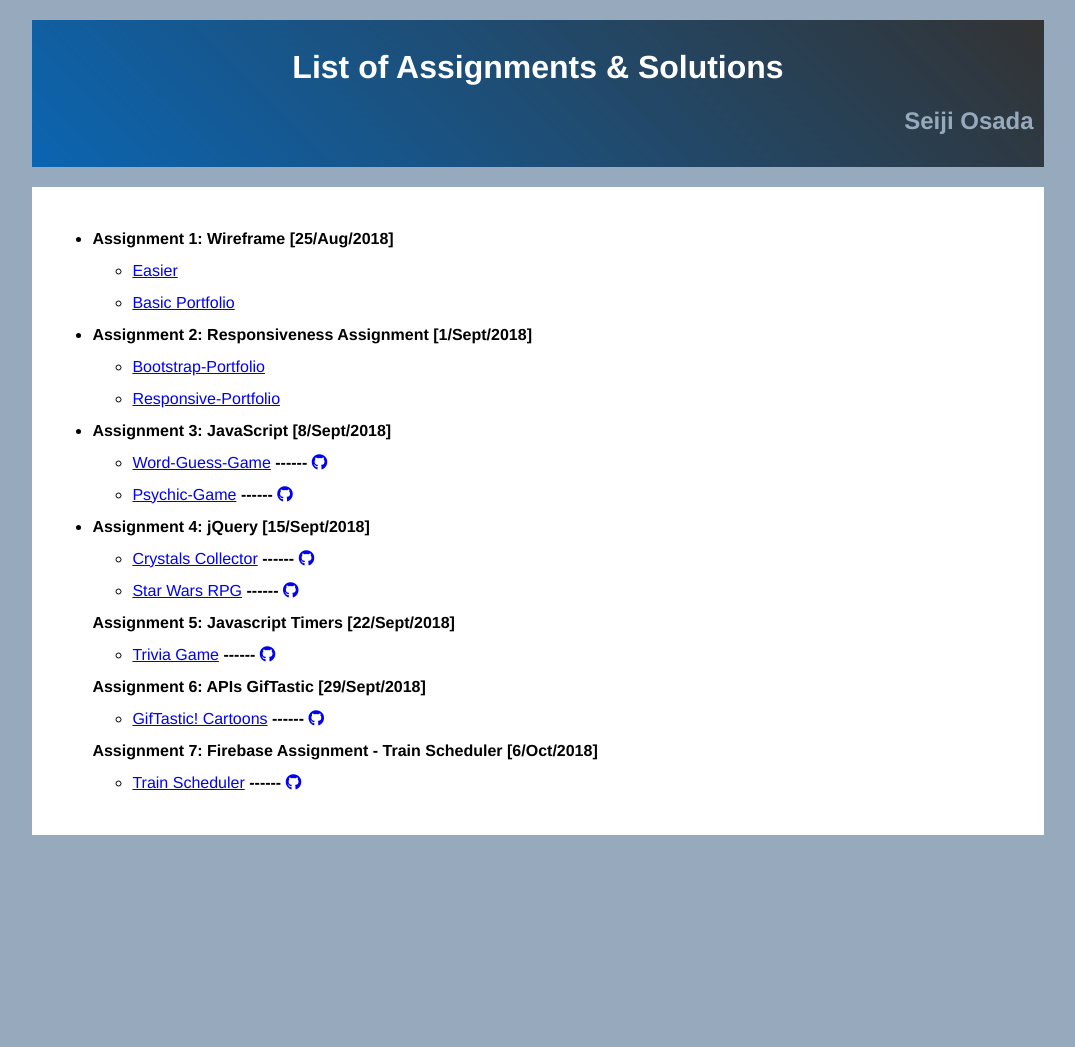
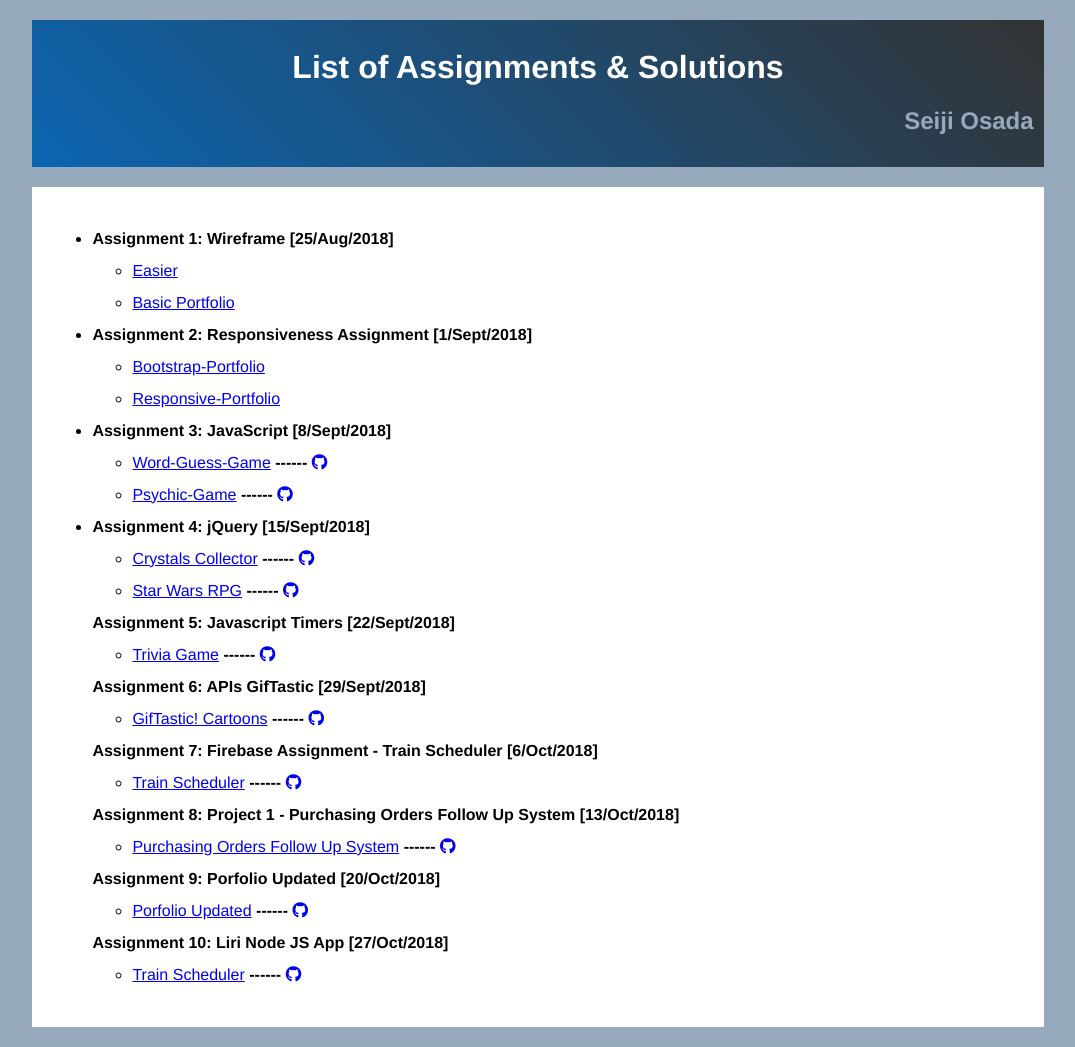
Before and after one commit to seiji13r/2018codingBootcampCoursework, a plain HTML site: page index.html in a window 1280 px wide. Shown: the whole page, without its empty margins (102-1177 px from the left). Before the commit the page ends 855 px from the top, so only its background shows below. Drawn offline with Linux system fonts and the light colour scheme.

Commit message:
Index Menu Updated

```diff
--- a/index.html
+++ b/index.html
@@ -84,6 +84,33 @@
           </li>
         </ul>
 
+        <strong>Assignment 8: Project 1 - Purchasing Orders Follow Up System [13/Oct/2018]</strong>
+        <ul>
+          <li>
+            <a href="https://nicolaskennof.github.io/PO-Boss/" target="_blank">Purchasing Orders Follow Up System</a>
+            <strong>------</strong>
+            <a href="https://github.com/nicolaskennof/PO-Boss" target="_blank"><i class="fab fa-github"></i></a>
+          </li>
+        </ul>
+
+        <strong>Assignment 9: Porfolio Updated [20/Oct/2018]</strong>
+        <ul>
+          <li>
+            <a href="https://seiji13r.github.io/WebPortfolio/" target="_blank">Porfolio Updated</a>
+            <strong>------</strong>
+            <a href="https://github.com/seiji13r/WebPortfolio" target="_blank"><i class="fab fa-github"></i></a>
+          </li>
+        </ul>
+
+        <strong>Assignment 10: Liri Node JS App [27/Oct/2018]</strong>
+        <ul>
+          <li>
+            <a href="https://github.com/seiji13r/2018codingBootcampCoursework/tree/master/10-HW-NodeJS/liri-node-app" target="_blank">Train Scheduler</a>
+            <strong>------</strong>
+            <a href="https://github.com/seiji13r/2018codingBootcampCoursework/tree/master/10-HW-NodeJS/liri-node-app" target="_blank"><i class="fab fa-github"></i></a>
+          </li>
+        </ul>
+
     </li>
     </ul>
   </section>
```
